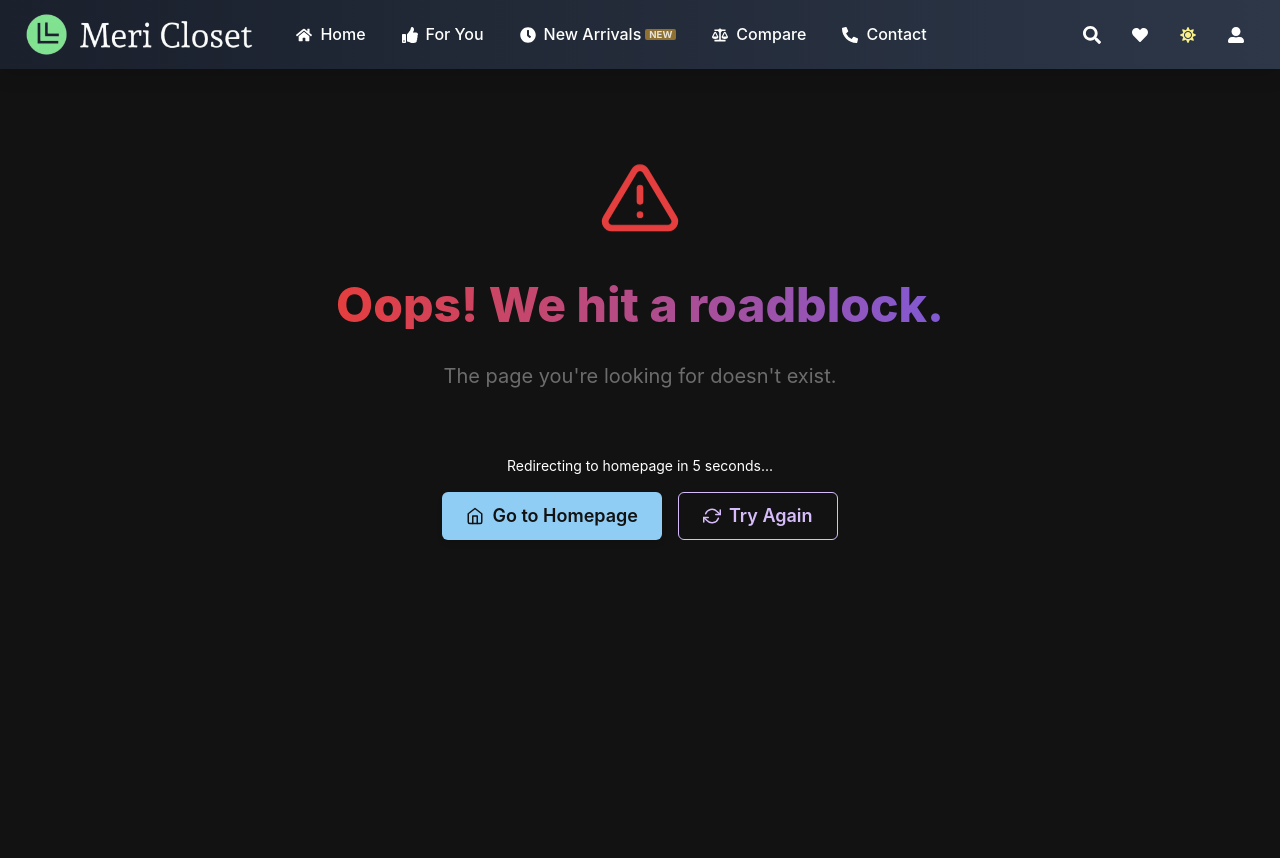
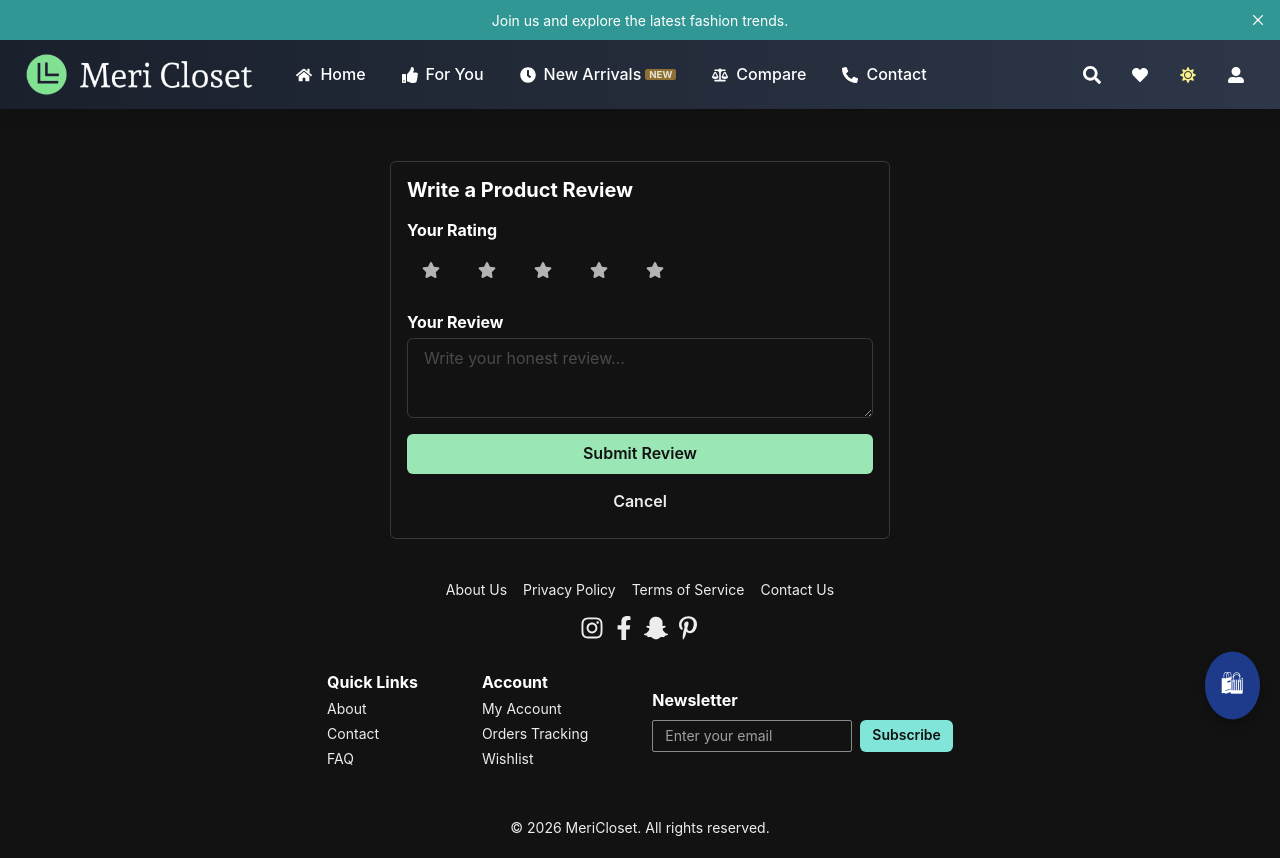
Before and after one commit to saadamir1/mericloset, a React (Vite) app: page /product-review/1 in a window 1280 px wide. Before the commit the page ends 800 px from the top, so only its background shows below. Built offline with nearby package versions, Linux system fonts and the light colour scheme.

Commit message:
Updated the product feedback

```diff
--- a/src/pages/ProductDetailPage.tsx
+++ b/src/pages/ProductDetailPage.tsx
@@ -41,6 +41,7 @@ import ImageZoom from "../components/ImageZoom";
 import sizeChartImg from "../assets/shalwarkameezsize.jpg";
 import userStore from "../userStore";
 import axios from "axios";
+
 const baseURL = import.meta.env.VITE_API_BASE_URL;
 
 interface RecommendedProduct {
@@ -209,6 +210,14 @@ const ProductDetailPage = () => {
             </Button>
           </HStack>
 
+          <HStack spacing={3} mt={2}>
+            <Link to={`/product-review/${product.id}`}>
+              <Button colorScheme="purple" variant="solid" size="sm">
+                Write a Product Review
+              </Button>
+            </Link>
+          </HStack>
+
           <Link to="/feedback">
             <Button colorScheme="teal" variant="outline" size="sm" mt={2} width="fit-content">Give Feedback</Button>
           </Link>
@@ -265,5 +274,3 @@ const ProductDetailPage = () => {
 };
 
 export default ProductDetailPage;
-// This code is a React component for a product detail page in an e-commerce application.
-// It displays product information, allows users to view images, add products to their wishlist, and buy products.
--- /dev/null
+++ b/src/pages/ProductReviewPage.tsx
@@ -0,0 +1,106 @@
+import {
+  Box,
+  Heading,
+  Textarea,
+  Button,
+  useToast,
+  VStack,
+  Text,
+  HStack,
+  IconButton,
+} from "@chakra-ui/react";
+import { useParams, useNavigate } from "react-router-dom";
+import { useState } from "react";
+import { FaStar } from "react-icons/fa";
+import axios from "axios";
+import userStore from "../userStore";
+
+const baseURL = import.meta.env.VITE_API_BASE_URL;
+
+const ProductReviewPage = () => {
+  const { productId } = useParams();
+  const { user } = userStore();
+  const [rating, setRating] = useState(0);
+  const [review, setReview] = useState("");
+  const [submitting, setSubmitting] = useState(false);
+  const toast = useToast();
+  const navigate = useNavigate();
+
+  const handleSubmit = async () => {
+    if (!user) {
+      toast({ title: "You must be logged in to submit a review.", status: "error", duration: 3000, isClosable: true });
+      return;
+    }
+
+    if (rating === 0 || review.trim() === "") {
+      toast({ title: "Please provide a rating and a review.", status: "warning", duration: 3000, isClosable: true });
+      return;
+    }
+
+    try {
+      setSubmitting(true);
+      await axios.post(`${baseURL}/feedback-products`, {
+        userId: user.id,
+        productId,
+        rating,
+        review,
+        name: (user as any).name || "Anonymous",
+        email: user.email,
+      });
+
+      toast({ title: "Review submitted successfully!", status: "success", duration: 3000, isClosable: true });
+      navigate(-1); // go back
+    } catch (error) {
+      console.error("Error submitting review:", error);
+      toast({ title: "Something went wrong.", status: "error", duration: 3000, isClosable: true });
+    } finally {
+      setSubmitting(false);
+    }
+  };
+
+  return (
+    <Box maxW="500px" mx="auto" mt={8} p={4} borderWidth={1} borderRadius="md">
+      <Heading size="md" mb={4}>Write a Product Review</Heading>
+      <Text fontWeight="bold" mb={1}>Your Rating</Text>
+      <HStack mb={4}>
+        {[1, 2, 3, 4, 5].map((star) => (
+          <IconButton
+            key={star}
+            icon={<FaStar />}
+            aria-label={`${star} star`}
+            onClick={() => setRating(star)}
+            color={star <= rating ? "yellow.400" : "gray.300"}
+            variant="ghost"
+            size="lg"
+          />
+        ))}
+      </HStack>
+
+      <Text fontWeight="bold" mb={1}>Your Review</Text>
+      <Textarea
+        placeholder="Write your honest review..."
+        value={review}
+        onChange={(e) => setReview(e.target.value)}
+        mb={4}
+      />
+
+      <VStack>
+        <Button
+          colorScheme="green"
+          onClick={handleSubmit}
+          isLoading={submitting}
+          width="100%"
+        >
+          Submit Review
+        </Button>
+        <Button variant="ghost" onClick={() => navigate(-1)} width="100%">
+          Cancel
+        </Button>
+      </VStack>
+    </Box>
+  );
+};
+
+export default ProductReviewPage;
+// This code defines a ProductReviewPage component that allows users to submit product reviews.
+// It includes a star rating system and a textarea for the review text.
--- a/src/routes.tsx
+++ b/src/routes.tsx
@@ -27,6 +27,7 @@ import ProductComparison from "@pages/ProductComparison";
 import Checkout from "./pages/checkout";
 import WishlistCheckout from "./pages/WishlistCheckout";
 import FeedbackPage from "./pages/FeedBackPage";
+import ProductReviewPage from "./pages/ProductReviewPage";
 
 
 
@@ -54,6 +55,7 @@ const router = createBrowserRouter([
       { path: "checkout", element: <Checkout /> },
       { path: "wishlist-checkout", element: <WishlistCheckout /> },
       { path: "feedback", element: <FeedbackPage /> },
+      { path: "product-review/:productId", element: <ProductReviewPage /> },
     ],
   },
   {
```
